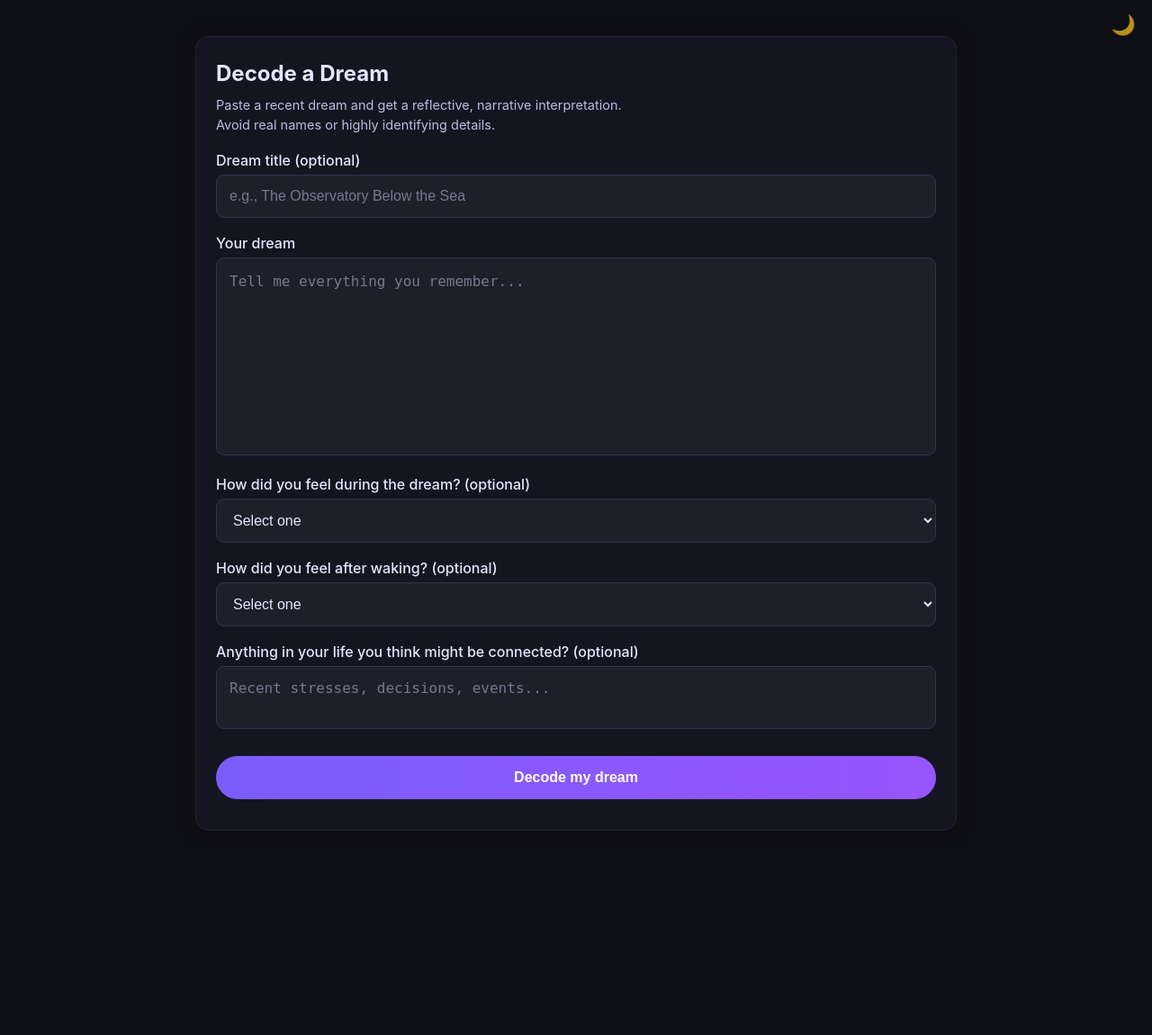
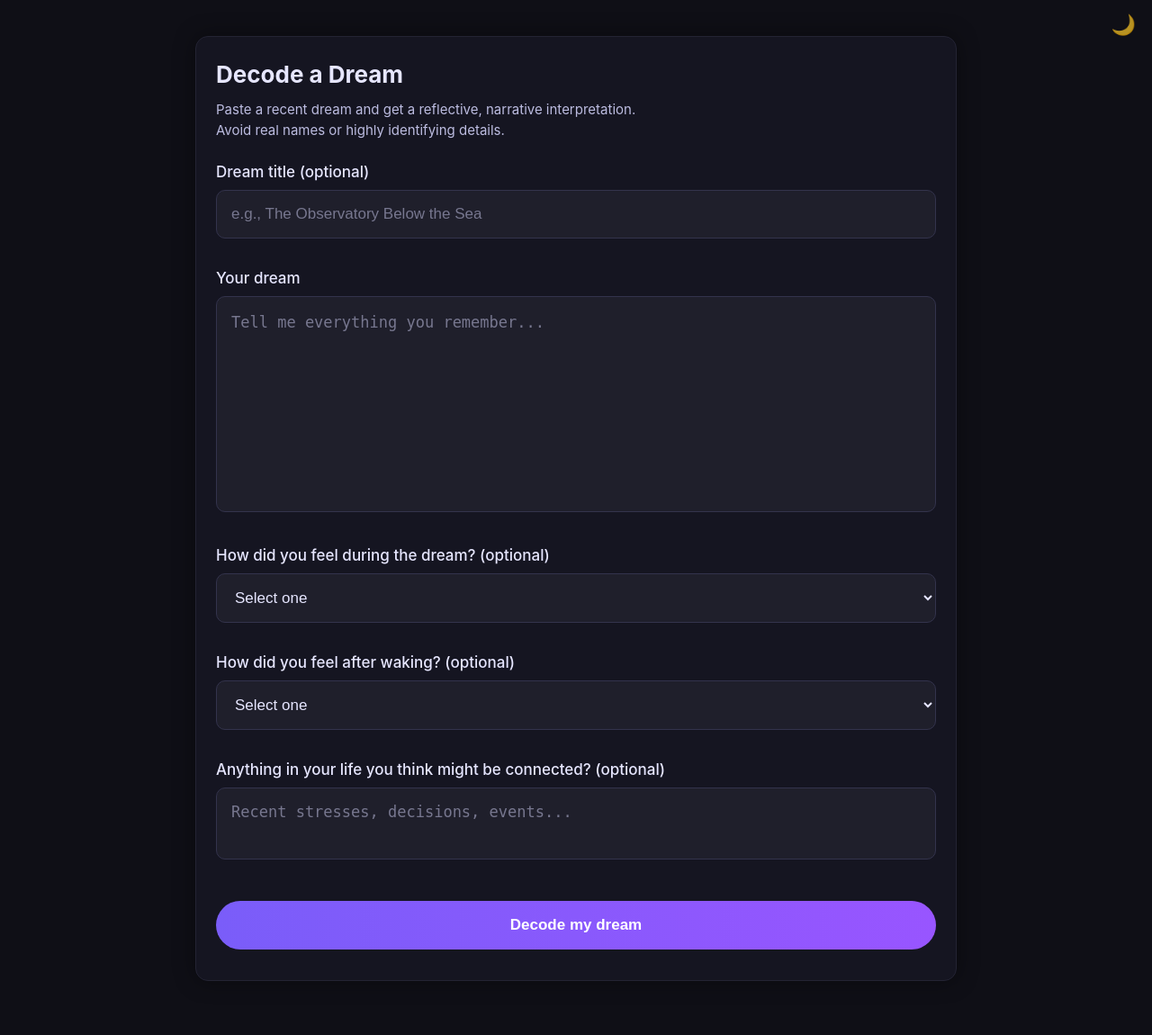
Before and after one commit to kerry-netizen/dream-decoder, a Flask app: page / in a window 1280 px wide. Shown: the whole page at 90% size. Before the commit the page ends 923 px from the top, so only its background shows below. Run offline with Flask 3, Linux system fonts and the light colour scheme.

```diff
--- a/templates/index.html
+++ b/templates/index.html
@@ -23,48 +23,51 @@
             box-shadow: 0px 0px 25px rgba(0,0,0,0.4);
         }
 
+        /* Mobile layout */
         @media (max-width: 600px) {
             .container {
-                margin: 20px 12px 40px;
-                padding: 22px 16px 26px;
+                margin: 26px 12px 50px;
+                padding: 26px 18px 32px;
             }
         }
 
         .title {
-            font-size: 24px;
+            font-size: 26px;
             font-weight: 700;
-            margin-bottom: 10px;
+            margin-bottom: 12px;
         }
 
         .description {
-            font-size: 14.5px;
+            font-size: 15px;
             color: #bcbce0;
-            line-height: 1.5;
+            line-height: 1.55;
             margin-top: 0;
-            margin-bottom: 18px;
+            margin-bottom: 22px;
         }
 
+        /* Form elements */
         label {
             display: block;
-            margin-top: 18px;
-            margin-bottom: 6px;
+            margin-top: 24px;      /* increased */
+            margin-bottom: 10px;   /* increased */
             font-weight: 500;
-            font-size: 16px;
+            font-size: 17px;
         }
 
         input[type="text"],
         textarea,
         select {
             width: 100%;
-            padding: 14px;
-            border-radius: 9px;
+            padding: 16px;       /* bigger tap target */
+            border-radius: 10px;
             background: #1f1f2b;
             border: 1px solid #33334c;
             color: #e6e6ff;
-            font-size: 16px;
+            font-size: 17px;
             outline: none;
             resize: none;
             box-sizing: border-box;
+            margin-bottom: 10px; /* added spacing */
         }
 
         input[type="text"]:focus,
@@ -76,28 +79,29 @@
 
         /* MAIN DREAM BOX */
         #dream_text {
-            min-height: 220px;
+            min-height: 240px;   /* larger initial space */
             line-height: 1.45;
             overflow-y: hidden;
         }
 
         /* CONTEXT BOX */
         #life_context {
-            min-height: 70px;
+            min-height: 80px;
         }
 
         ::placeholder {
             color: #77778f;
         }
 
+        /* Submit button */
         button {
             width: 100%;
-            margin-top: 26px;
-            padding: 15px;
+            margin-top: 32px;      /* more breathing room */
+            padding: 17px;
             background: linear-gradient(90deg, #7a5df9, #9855ff);
             border: none;
             color: white;
-            font-size: 16px;
+            font-size: 17px;
             border-radius: 30px;
             cursor: pointer;
             font-weight: 600;
@@ -109,12 +113,14 @@
             transform: scale(1.02);
         }
 
+        /* Error message */
         .error {
             margin-top: 10px;
             color: #ff9f9f;
-            font-size: 13px;
+            font-size: 14px;
         }
 
+        /* Little moon icon */
         .moon {
             position: fixed;
             top: 14px;
@@ -125,6 +131,7 @@
     </style>
 
     <script>
+        /* Auto-expanding dream textarea */
         function autoExpand(el) {
             el.style.height = "auto";
             el.style.height = el.scrollHeight + "px";
@@ -136,6 +143,7 @@
 <div class="moon">🌙</div>
 
 <div class="container">
+
     <div class="title">Decode a Dream</div>
 
     <p class="description">
@@ -149,15 +157,18 @@
 
     <form method="POST" action="/">
 
+        <!-- Dream title -->
         <label>Dream title (optional)</label>
         <input type="text" name="dream_title" placeholder="e.g., The Observatory Below the Sea">
 
+        <!-- Main dream content -->
         <label>Your dream</label>
         <textarea id="dream_text"
                   name="dream_text"
                   placeholder="Tell me everything you remember..."
                   oninput="autoExpand(this)"></textarea>
 
+        <!-- Felt During -->
         <label>How did you feel during the dream? (optional)</label>
         <select name="felt_during">
             <option value="">Select one</option>
@@ -170,6 +181,7 @@
             <option value="helpless">Helpless</option>
         </select>
 
+        <!-- Felt After -->
         <label>How did you feel after waking? (optional)</label>
         <select name="felt_after">
             <option value="">Select one</option>
@@ -181,6 +193,7 @@
             <option value="tired">Tired</option>
         </select>
 
+        <!-- Context -->
         <label>Anything in your life you think might be connected? (optional)</label>
         <textarea id="life_context"
                   name="life_context"
@@ -188,6 +201,7 @@
 
         <button type="submit">Decode my dream</button>
     </form>
+
 </div>
 
 </body>
```
